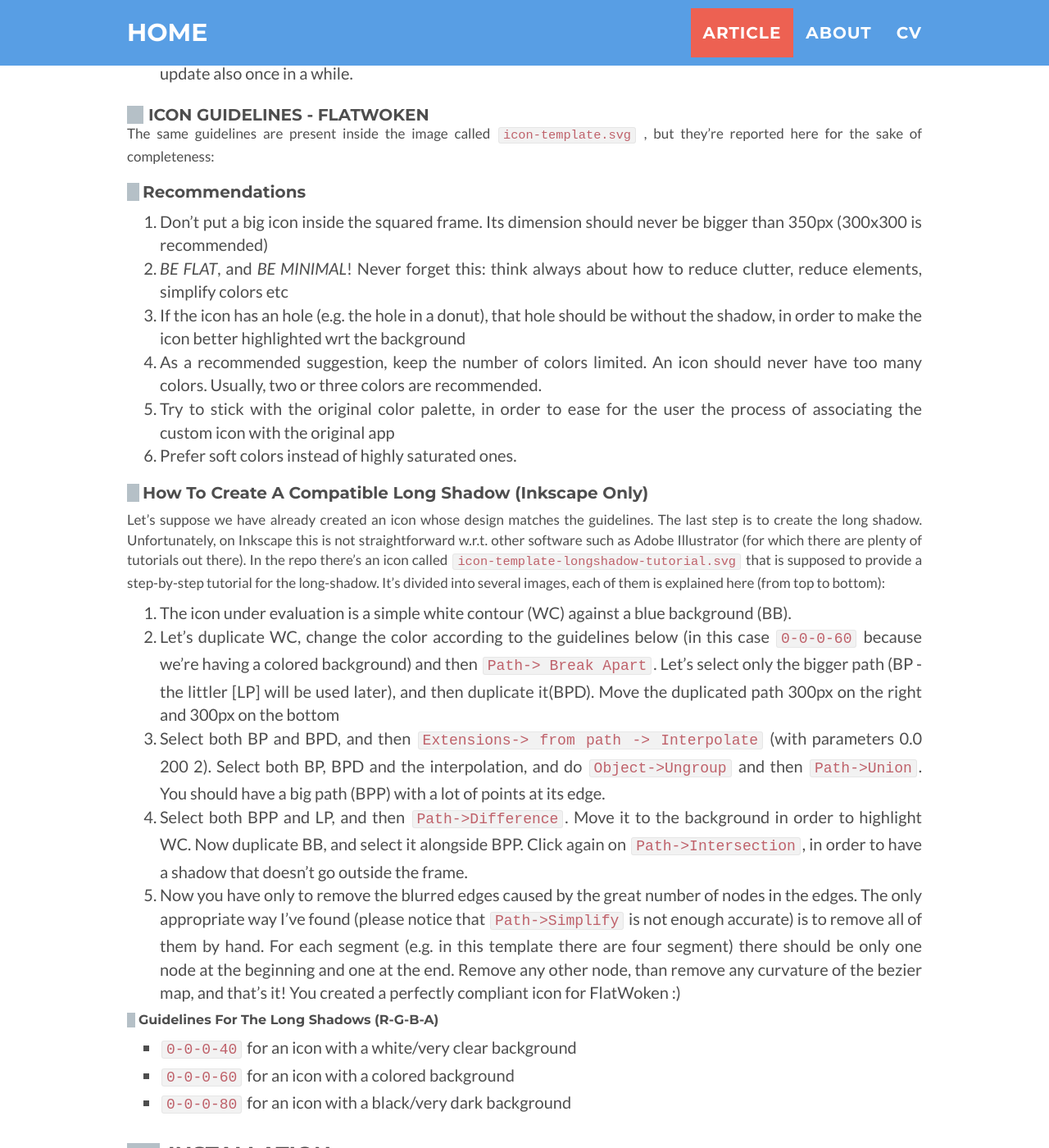
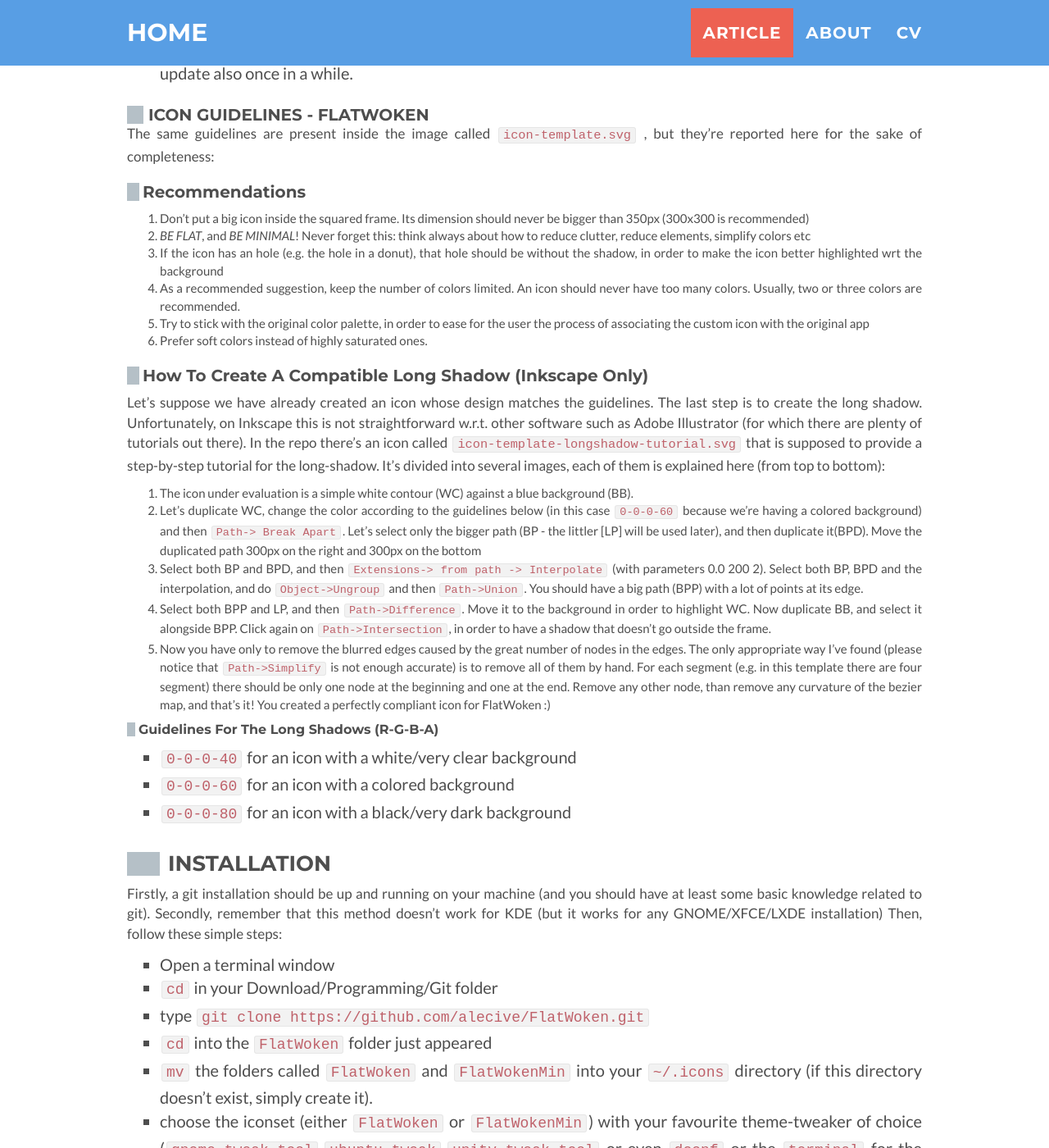
Before and after one commit to alecive/alecive.github.io, a Jekyll site: the page built from _posts/2014-07-13-FlatWoken-icons.md, in a window 1280 px wide and 1400 px high, scrolled down 1599 px. Shown: the whole window at 82% size. Built offline with Jekyll 4.4.1, drawn with Linux system fonts in a browser that asks for light colours.

Commit message:
Ref #1 ordered lists and unordered list are treated differently for some reason. I had to independently style <ol><li> and <ul><li><p>

```diff
--- a/_includes/css/main.css
+++ b/_includes/css/main.css
@@ -343,7 +343,8 @@ section.success p {
     color: #{{ site.color.articletext }};
 }
 
-#article li a {
+#article li a,
+#article ol li {
     font-size: 0.75em;
 }
 
```
